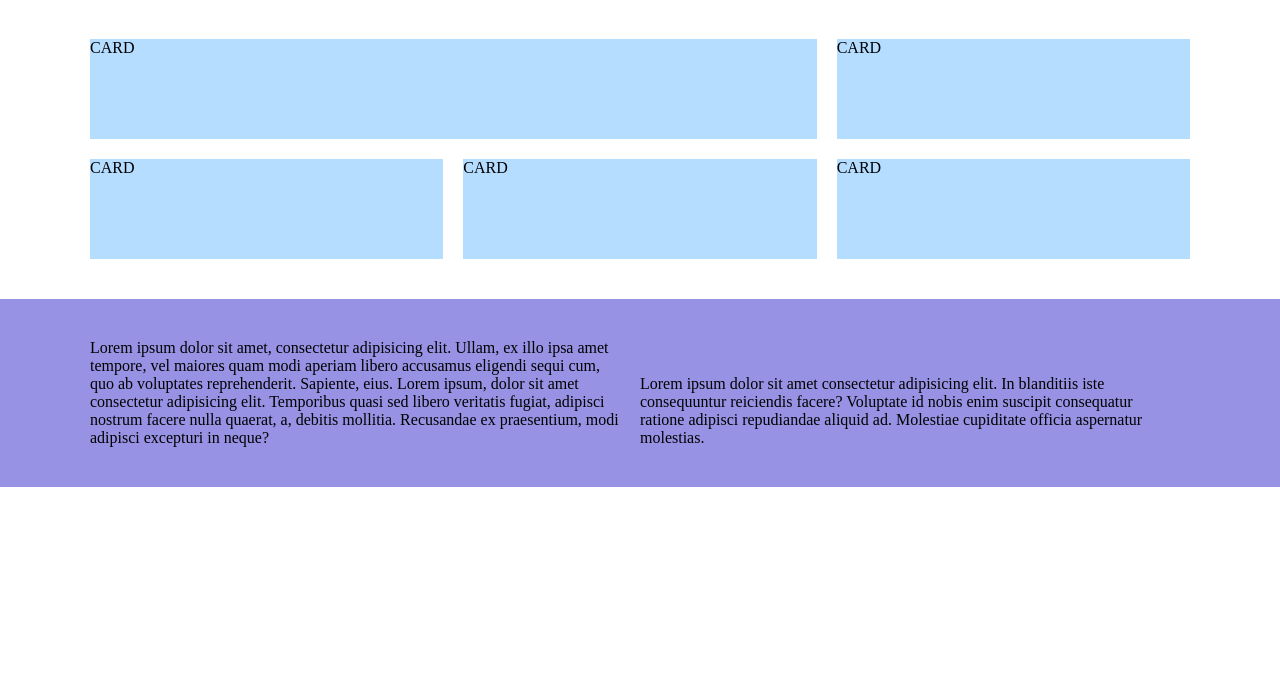
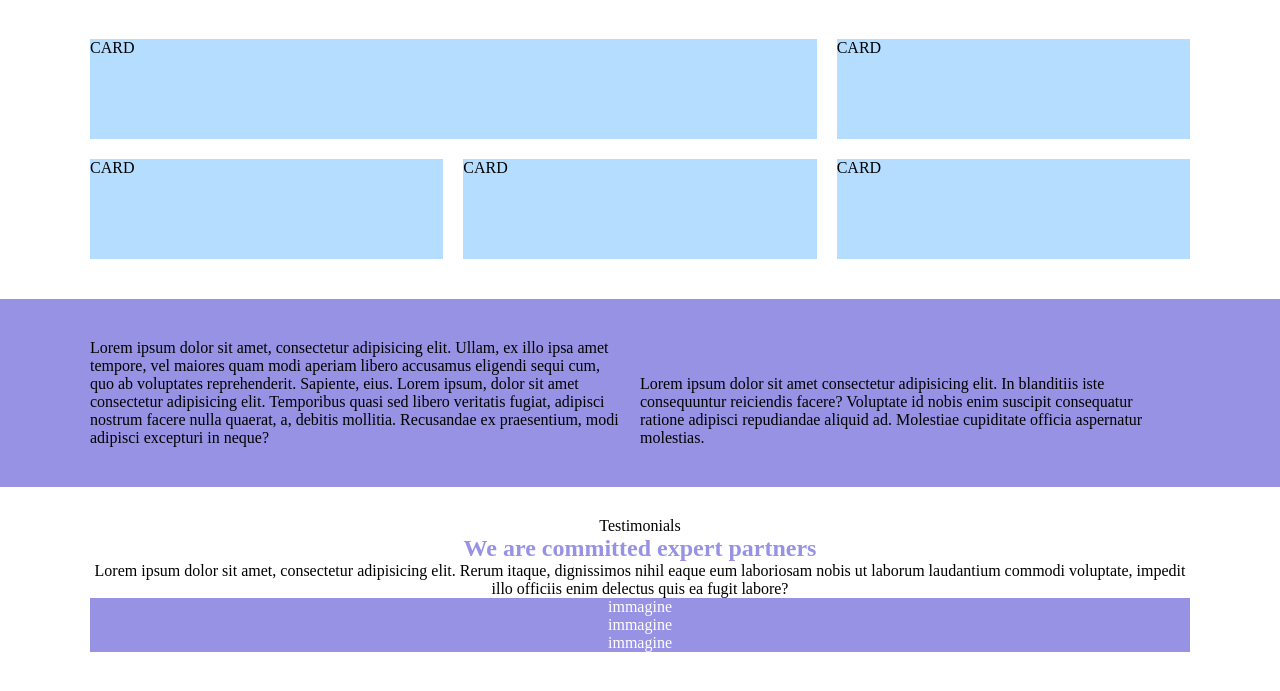
Before and after one commit to Skiotto93/htmlcss-responsive-layout, a plain HTML site: page index.html in a window 1280 px wide. Shown: the part 59-750 px from the top of the page. Drawn offline with Linux system fonts and the light colour scheme.

Commit message:
Aggiunto scheletro 3 sez

```diff
--- a/css/style.css
+++ b/css/style.css
@@ -109,6 +109,18 @@ header {
     }
 }
   /*Who we are*/
+.whoweare .container {
+    margin: auto;
+    text-align: center;
+}
+.title {
+    color: var(--secondary-color);
+}
+.whoweare .col {
+    background-color: var(--secondary-color);
+    color: white;
+}
+  /*Benefits*/
 
 /*--------------
     FOOTER
--- a/index.html
+++ b/index.html
@@ -67,10 +67,24 @@
             <!--Inizio 3 sezione-->
             <section class="whoweare">
                 <div class="container">
-                    <div class="row">
+                    <div>
+                        <span>Testimonials</span>
+                    </div>
+                    <div class="title">
+                        <h2>We are committed expert partners</h2>
+                    </div>
+                    <div>
+                        <p>Lorem ipsum dolor sit amet, consectetur adipisicing elit. Rerum itaque, dignissimos nihil eaque eum laboriosam nobis ut laborum laudantium commodi voluptate, impedit illo officiis enim delectus quis ea fugit labore?</p>
+                    </div>
+                    <div class="col">immagine</div>
+                    <div class="col">immagine</div>
+                    <div class="col">immagine</div>
+                </div>
+            </section>
+            <!--/ 3 sezione-->
+            <!--Inizio 4 sezione-->
+            <section class="benefits">
 
-                    </div>
-                </div>
             </section>
         </main>
         <footer></footer>
```
